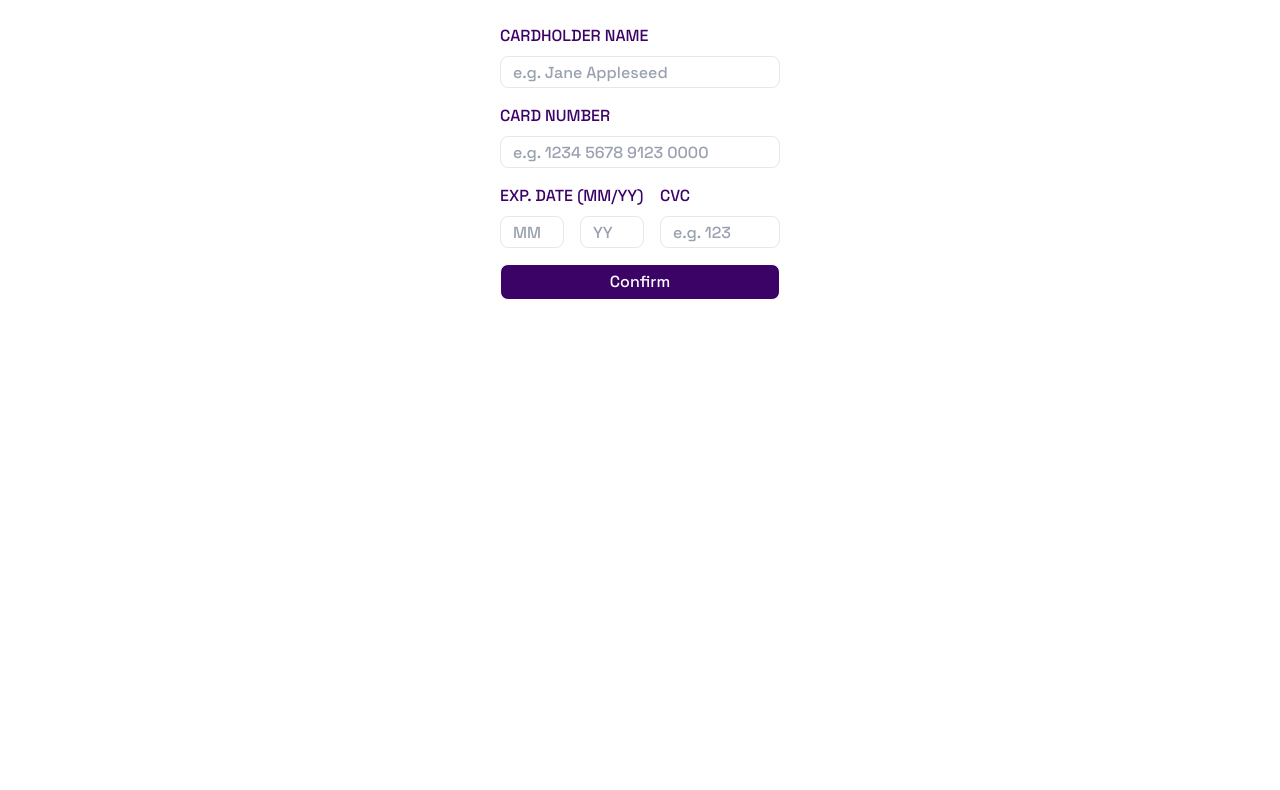
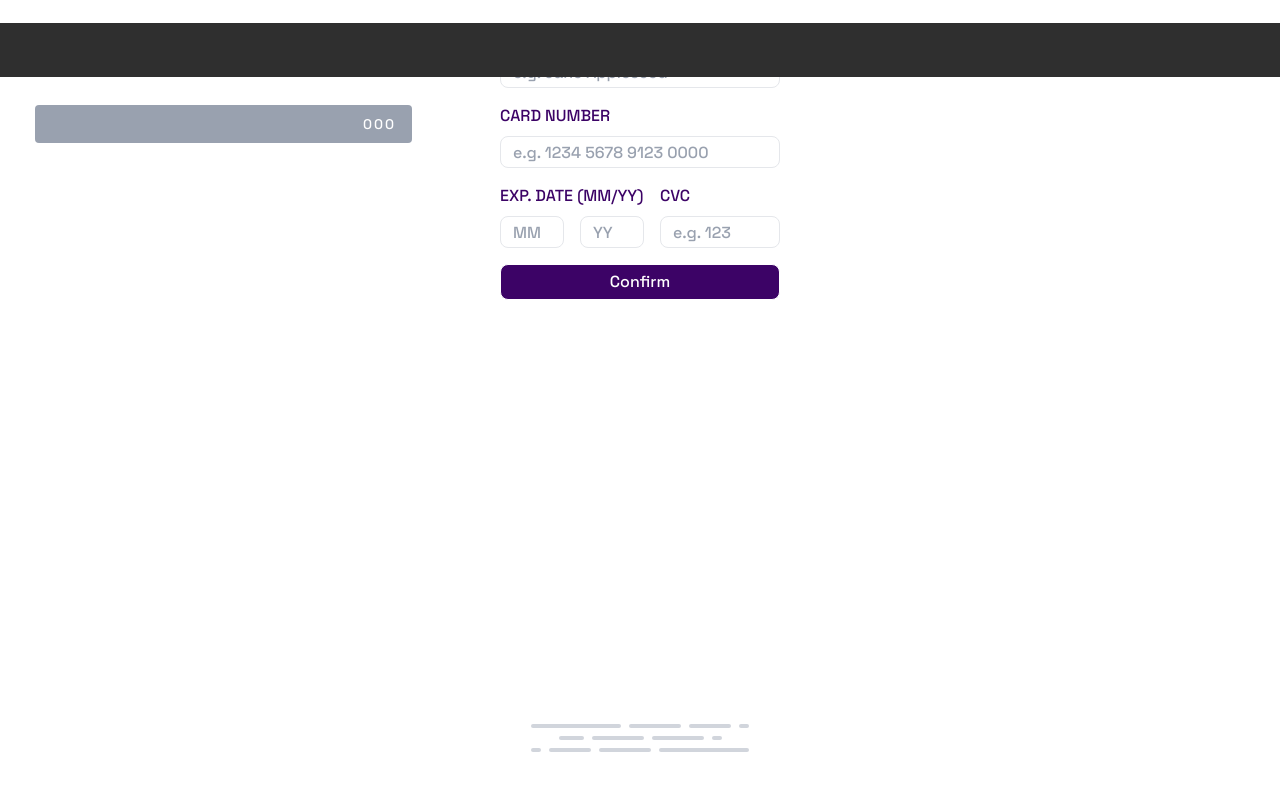
Before and after one commit to Godayanfe/Web3bridge-Team-3-Project, a website: page index.html in a window 1280 px wide. Drawn offline with Linux system fonts and the light colour scheme.

Commit message:
Add; CVC features by Dev Cyfher

```diff
--- a/index.html
+++ b/index.html
@@ -16,6 +16,45 @@
 
 </head>
 <body class="font-[14px] font-space flex justify-center">
+    <!-- Black strip -->
+        <div class="absolute top-5.75 left-0 w-full h-13.5 bg-[#2f2f2f]"></div>
+
+        <!-- Grey cvc section -->
+        <div
+          class="absolute top-26.25 left-8.75 w-94.25 h-9.5 bg-gray-400 rounded-sm flex items-center justify-end pr-4"
+        >
+          <span class="text-white text-[14px] tracking-[2px] font-medium">
+            000
+          </span>
+        </div>
+
+        <!-- Bottom fake text -->
+        <div
+          class="absolute bottom-12 left-1/2 -translate-x-1/2 flex flex-col gap-2 items-center"
+        >
+          <div class="flex gap-2">
+            <div class="w-22.5 h-1 bg-gray-300 rounded-full"></div>
+            <div class="w-13 h-1 bg-gray-300 rounded-full"></div>
+            <div class="w-10.5 h-1 bg-gray-300 rounded-full"></div>
+            <div class="w-2.5 h-1 bg-gray-300 rounded-full"></div>
+          </div>
+
+          <div class="flex gap-2">
+            <div class="w-6.25 h-1 bg-gray-300 rounded-full"></div>
+            <div class="w-13 h-1 bg-gray-300 rounded-full"></div>
+            <div class="w-13 h-1 bg-gray-300 rounded-full"></div>
+            <div class="w-2.5 h-1 bg-gray-300 rounded-full"></div>
+          </div>
+
+          <div class="flex gap-2">
+            <div class="w-2.5 h-1 bg-gray-300 rounded-full"></div>
+            <div class="w-10.5 h-1 bg-gray-300 rounded-full"></div>
+            <div class="w-13 h-1 bg-gray-300 rounded-full"></div>
+            <div class="w-22.5 h-1 bg-gray-300 rounded-full"></div>
+          </div>
+        </div>
+      </div>
+    </div>
 
 
   <section class="form-container text-purple-950 font-medium bg-[hsl(0, 100%, 100%)]  text-black placeholder:text-gray-400 flex justify-center m-6 space-x-20">
```
